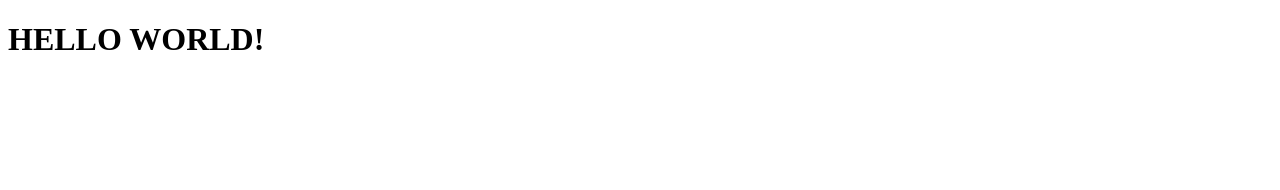
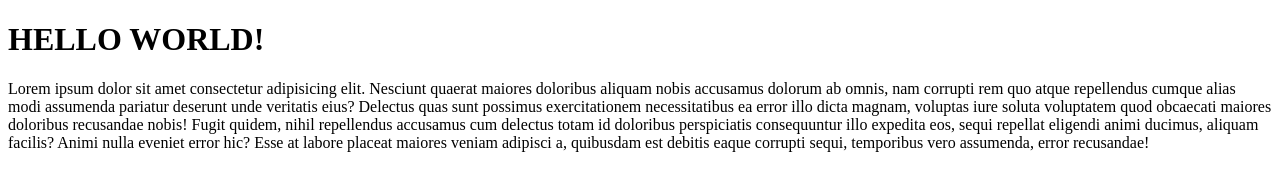
Before and after one commit to Staasi/axalisaitii, a plain HTML site: page index.html in a window 1280 px wide. Drawn offline with Linux system fonts and the light colour scheme.

Commit message:
Update index.html

```diff
--- a/index.html
+++ b/index.html
@@ -9,6 +9,7 @@
 <body>
 
     <h1>HELLO WORLD!</h1>
+    <p>Lorem ipsum dolor sit amet consectetur adipisicing elit. Nesciunt quaerat maiores doloribus aliquam nobis accusamus dolorum ab omnis, nam corrupti rem quo atque repellendus cumque alias modi assumenda pariatur deserunt unde veritatis eius? Delectus quas sunt possimus exercitationem necessitatibus ea error illo dicta magnam, voluptas iure soluta voluptatem quod obcaecati maiores doloribus recusandae nobis! Fugit quidem, nihil repellendus accusamus cum delectus totam id doloribus perspiciatis consequuntur illo expedita eos, sequi repellat eligendi animi ducimus, aliquam facilis? Animi nulla eveniet error hic? Esse at labore placeat maiores veniam adipisci a, quibusdam est debitis eaque corrupti sequi, temporibus vero assumenda, error recusandae!</p>
 
 </body>
 </html>
```
